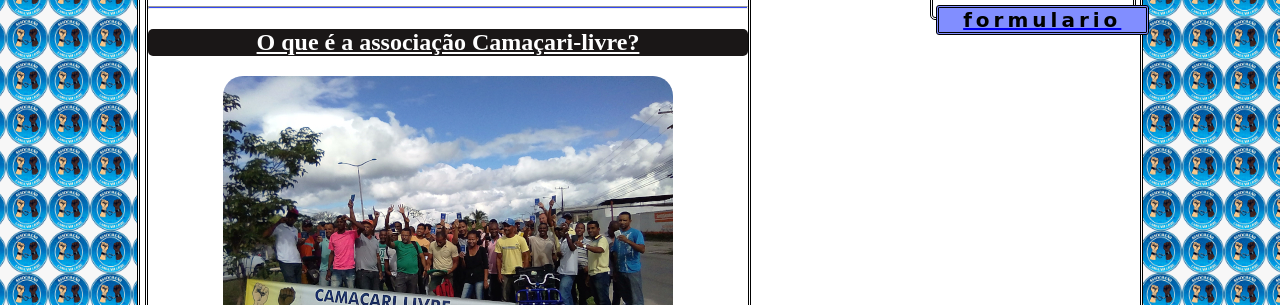
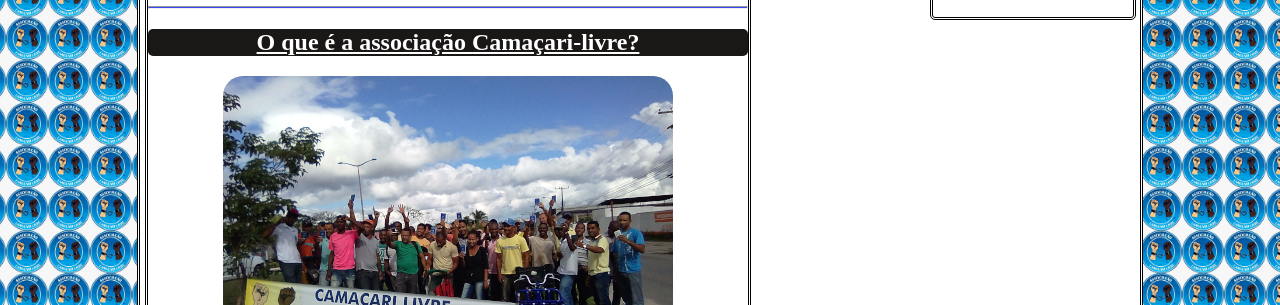
Before and after one commit to Klainsh/git_camacarilivre, a plain HTML site: page index.html in a window 1280 px wide. Shown: the part 795-1100 px from the top of the page. Drawn offline with Linux system fonts and the light colour scheme.

Commit message:
Revert "apenas uma besteira"
This reverts commit 7b4ed9733ded0d650c173c1c1b41e590a53d0e51.

```diff
--- a/index.html
+++ b/index.html
@@ -81,11 +81,6 @@
                     <img src="Imagens/fotos-editadas/logo-instagram.png" alt="logo-instagram">
                 </a>
 
-                <a href="file:///C:/Users/Xkori/Documents/git_camacarilivre/formulario.html">
-                    <p class="p-formulario">formulario</p>
-                </a>
-
-
         </div>
 
     <!-- Fim conteudo direita-->
--- a/style.css
+++ b/style.css
@@ -6,15 +6,6 @@
     background-position-x: 300px;
     background-position-y: 300px;
 }
-
-/*pagina formulario*/
-.formulario{
-    margin-left: auto;
-    margin-right: auto;
-    display: table-cell;
-}
-
-/*Fim da pagina formulario*/
 
 /* APARTI DAQUI COMEÇA A PARTE ESQUERDA DO SITE! */
 
@@ -170,6 +161,7 @@
 }
 
 .p-direita{
+
     border-style: ridge;
     border-radius: 3px;
     border-color: rgb(129, 142, 255);
@@ -189,24 +181,4 @@
     text-align: center;
 }
 
-.p-formulario{
-    border-style: double;
-    border-radius: 3px;
-    border-color: rgb(0, 0, 0);
-    border-left: -1px;
-    border-right: -1px;
-
-    margin-left: 3px;
-    margin-right: 3px;
-
-    color: rgb(0, 0, 0);
-    background-color: rgb(129, 142, 255);
-    font-family: cursive;
-    font-weight: bolder;
-    font-size: 20px;
-    letter-spacing: 4px;
-    max-width: 20ch;
-    text-align: center;
-}
-
 /* FIM DA PARTE DIREITA DO SITE! */
```
Also changed, not shown: formulario.html (deleted, +0 -15 lines).
